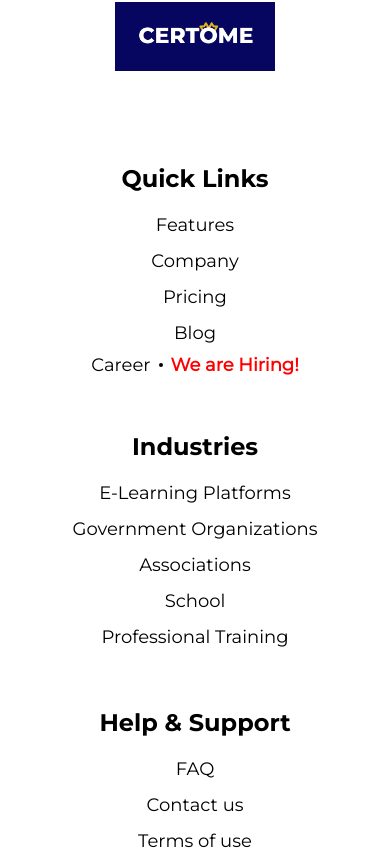
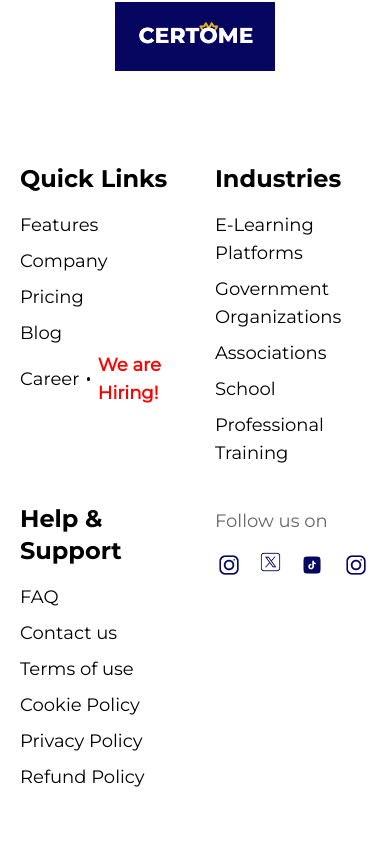
Before and after one commit to Abisayo1/Certome-main, a React (Vite) app in the folder certome/: page / in a window 390 px wide. Shown: the part 4266-5124 px from the top of the page. Built offline with nearby package versions, Linux system fonts and the light colour scheme.

Commit message:
Made the footer two columns in mobile
Signed-off-by: Abisayo Folu-Agoi <foluagoiabisayo@gmail.com>

```diff
--- a/certome/src/components/Footer.jsx
+++ b/certome/src/components/Footer.jsx
@@ -1,8 +1,7 @@
 import React from 'react';
 import { Link } from 'react-router-dom';
 
-// You can import the logo and social media icons like this:
-import Logo from '../assets/certome_logo.png'; // Adjust the path based on your structure
+import Logo from '../assets/certome_logo.png';
 import TikTok from '../assets/TikTok.png';
 import TwitterIcon from '../assets/twitter.png';
 import InstagramIcon from '../assets/instagram.png';
@@ -10,51 +9,45 @@ import LinkedInIcon from '../assets/instagram.png';
 
 function Footer() {
   return (
-    <footer className='flex max-[1024px]:items-center mt-40 mb-20 mx-5 max-[1024px]:flex-col gap-20 ' >
-      <div className=' flex md:block justify-center md:justify-start ' >
-        <img src={Logo} className='w-40 ' alt="" />
+    <footer className='flex flex-wrap justify-center md:justify-between mt-40 mb-20 mx-5 gap-20'>
+      <div className='flex md:block justify-center md:justify-start w-full md:w-auto'>
+        <img src={Logo} className='w-40' alt="Certome Logo" />
       </div>
-      <div className=' flex flex-1 flex-row flex-wrap gap-10 justify-evenly ' >
-        <div className='flex items-center md:items-start  flex-col' >
-          <span className="header my-3 font-MontserratBold text-2xl ">
-            Quick Links
-          </span>
-          <div className="contents text-lg  className='my-1'  ">
-            <Link to='/' className='my-1' >Features</Link>
-            <Link to='/' className='my-1' >Company</Link>
-            <Link to='/' className='my-1'  >Pricing</Link>
-            <Link to='/' className='my-1'  >Blog</Link>
-            <Link to='/' className='flex items-center' >Career <div className='bg-black w-1 h-1 rounded-full mx-2 ' ></div> <span className=' text-lg text-[red] font-semibold ' >We are Hiring!</span></Link>
+      <div className='grid grid-cols-2 gap-x-10 gap-y-5 md:flex flex-1 flex-wrap justify-evenly w-full md:w-auto'>
+        <div className='flex flex-col items-start'>
+          <span className="header my-3 font-MontserratBold text-2xl">Quick Links</span>
+          <div className="contents text-lg">
+            <Link to='/' className='my-1'>Features</Link>
+            <Link to='/' className='my-1'>Company</Link>
+            <Link to='/' className='my-1'>Pricing</Link>
+            <Link to='/' className='my-1'>Blog</Link>
+            <Link to='/' className='flex items-center'>Career <div className='bg-black w-1 h-1 rounded-full mx-2'></div> <span className='text-lg text-[red] font-semibold'>We are Hiring!</span></Link>
           </div>
         </div>
-        <div className='flex items-center md:items-start flex-col' >
-          <span className="header my-3 font-MontserratBold text-2xl ">
-            Industries
-          </span>
-          <div className="contents text-lg className='my-1'  ">
-            <Link to='/' className='my-1' >E-Learning Platforms</Link>
-            <Link to='/' className='my-1' >Government Organizations</Link>
-            <Link to='/' className='my-1'  >Associations</Link>
-            <Link to='/' className='my-1'  >School</Link>
-            <Link to='/' className='my-1'  >Professional Training</Link>
+        <div className='flex flex-col items-start'>
+          <span className="header my-3 font-MontserratBold text-2xl">Industries</span>
+          <div className="contents text-lg">
+            <Link to='/' className='my-1'>E-Learning Platforms</Link>
+            <Link to='/' className='my-1'>Government Organizations</Link>
+            <Link to='/' className='my-1'>Associations</Link>
+            <Link to='/' className='my-1'>School</Link>
+            <Link to='/' className='my-1'>Professional Training</Link>
           </div>
         </div>
-        <div className='flex items-center md:items-start flex-col' >
-          <span className="header my-3 font-MontserratBold text-2xl ">
-            Help & Support
-          </span>
-          <div className="contents text-lg className='my-1'  ">
-            <Link to='/' className='my-1' >FAQ</Link>
-            <Link to='/' className='my-1' >Contact us</Link>
-            <Link to='/' className='my-1'  >Terms of use</Link>
-            <Link to='/' className='my-1'  >Cookie Policy</Link>
-            <Link to='/' className='my-1'  >Privacy Policy </Link>
-            <Link to='/' className='my-1'  >Refund Policy </Link>
+        <div className='flex flex-col items-start'>
+          <span className="header my-3 font-MontserratBold text-2xl">Help & Support</span>
+          <div className="contents text-lg">
+            <Link to='/' className='my-1'>FAQ</Link>
+            <Link to='/' className='my-1'>Contact us</Link>
+            <Link to='/' className='my-1'>Terms of use</Link>
+            <Link to='/' className='my-1'>Cookie Policy</Link>
+            <Link to='/' className='my-1'>Privacy Policy</Link>
+            <Link to='/' className='my-1'>Refund Policy</Link>
           </div>
         </div>
-        <div className="flex  flex-col items-center">
-          <span className="text-lg my-4 text-black text-opacity-60 ">Follow us on</span>
-          <div className="socials  items-center flex md:flex-col ">
+        <div className="flex flex-col items-start">
+          <span className="text-lg my-4 text-black text-opacity-60">Follow us on</span>
+          <div className="socials flex gap-4 md:flex-col">
             <Link to='/' ><img src={InstagramIcon} alt="instagram_icon" /></Link>
             <Link to='/' ><img src={TwitterIcon} alt="twitter_icon" /></Link>
             <Link to='/' ><img src={TikTok} alt="tiktok_icon" /></Link>
```
